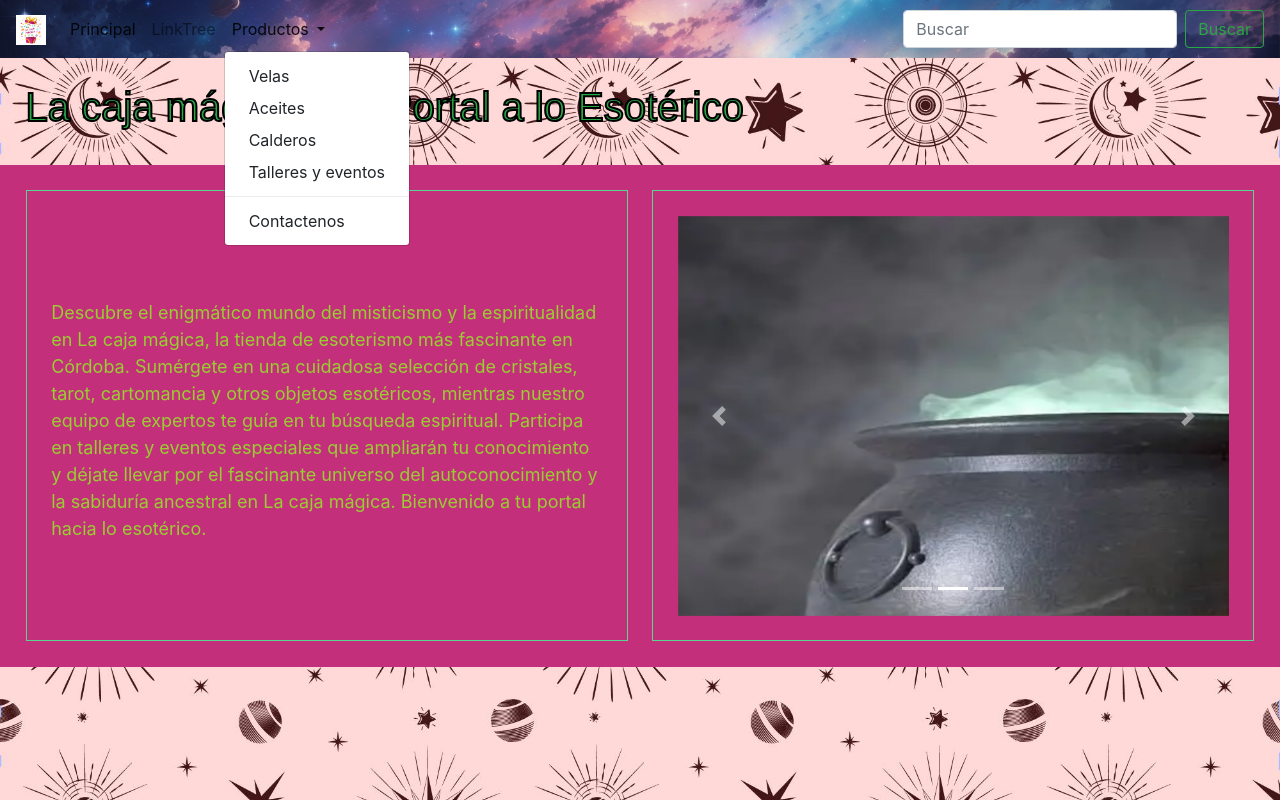
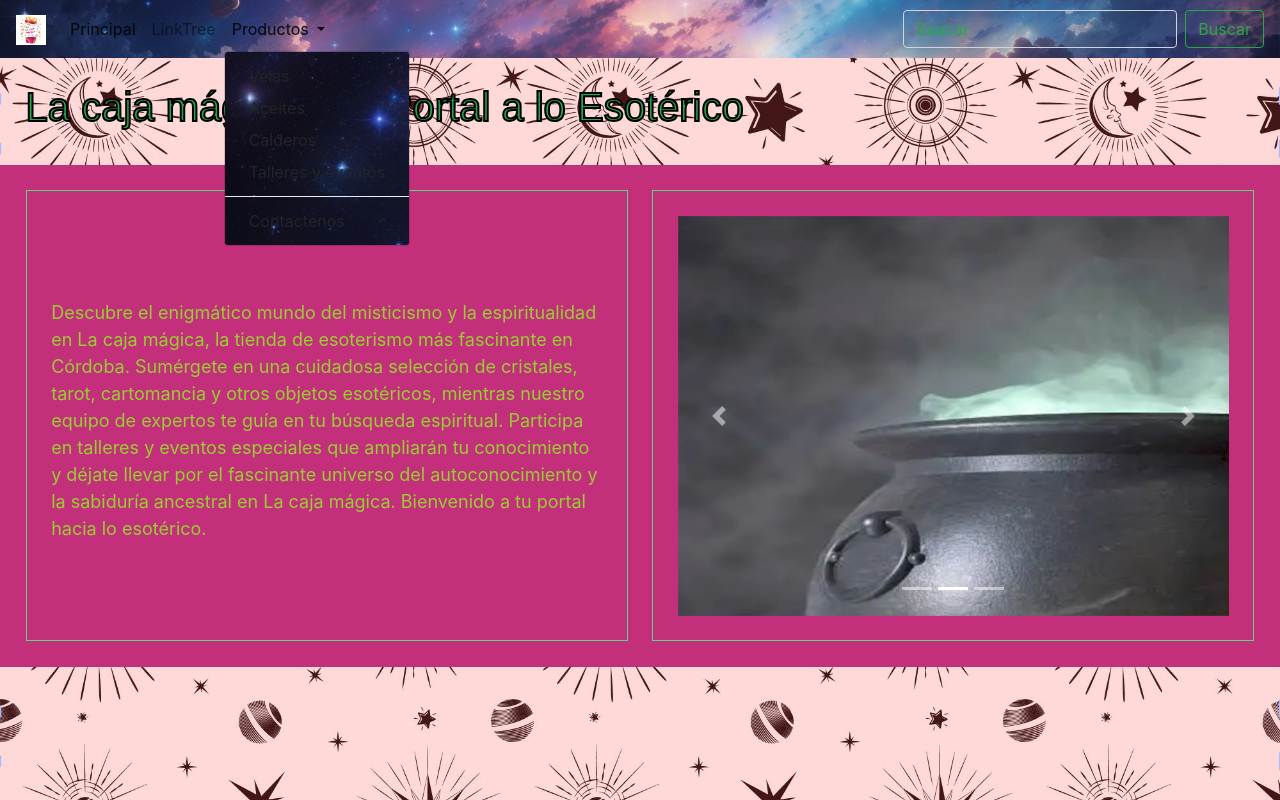
Before and after one commit to matiassg88/esoterismo, a plain HTML site: page index.html in a window 1280 px wide. Both pictures are taken after a click on the button "Productos". Drawn offline with nearby package versions, Linux system fonts and the light colour scheme.

Commit message:
actualizacion 26/07 22:01

```diff
--- a/Estilos.css
+++ b/Estilos.css
@@ -55,7 +55,12 @@ header button{
     flex: 1 0 calc(50% - 2%); /* Ancho del 50% con espacio para el margen */
     box-sizing: border-box; /* Para incluir padding en el ancho */
 }
-
+#form-control{
+    background-color: transparent;
+}
+#form-control::placeholder{
+    color: #28a745;
+}
 .carousel-inner {
     width: 100%;
     height: 100%;
@@ -82,7 +87,13 @@ header button{
 
 
 /*velas html*/
+#dropdown-menu{
+    background-image: url('index-IMG/espacio.jpg');
 
+}
+a .dropdown-item{
+
+}
 .Lista-Card {
     display: flex;
     flex-wrap: wrap;
@@ -97,7 +108,7 @@ header button{
 }
 
 .card {
-    flex: 1 0 calc(25% - 2%);
+    flex: 1 0 calc(25% - 2%);/*25 porque son 4 en una caja y -2 por el padding y el margin*/
     padding: 1%;
     background-color: #28a745;
     box-sizing: border-box;
@@ -113,7 +124,7 @@ header button{
 .img img {
     width: 100%;
     height: 100%;
-    object-fit: cover; /* Ajustar la imagen para que ocupe todo el espacio y se recorte si es necesario */
+    /* object-fit: cover; Ajustar la imagen para que ocupe todo el espacio y se recorte si es necesario *//*no quiero recorte*/
 }
 
 .card-body {
--- a/index.html
+++ b/index.html
@@ -31,7 +31,7 @@
         <a class="nav-link dropdown-toggle" href="#" id="navbarDropdown" role="button" data-toggle="dropdown" aria-haspopup="true" aria-expanded="false">
           Productos
         </a>
-        <div class="dropdown-menu" aria-labelledby="navbarDropdown">
+        <div class="dropdown-menu" aria-labelledby="navbarDropdown" id="dropdown-menu">
           <a class="dropdown-item" href="velas.html">Velas</a>
           <a class="dropdown-item" href="#">Aceites</a>
           <a class="dropdown-item" href="#">Calderos</a>
@@ -45,7 +45,7 @@
       </li> -->
     </ul>
     <form class="form-inline my-2 my-lg-0">
-      <input class="form-control mr-sm-2" type="search" placeholder="Buscar" aria-label="Search">
+      <input class="form-control mr-sm-2" type="search" placeholder="Buscar" aria-label="Search" id="form-control">
       <button class="btn btn-outline-success my-2 my-sm-0" type="submit" id="btn-buscar">Buscar</button>
     </form>
   </div>
```
Also changed, not shown: velas.html (+1 -1 lines).
